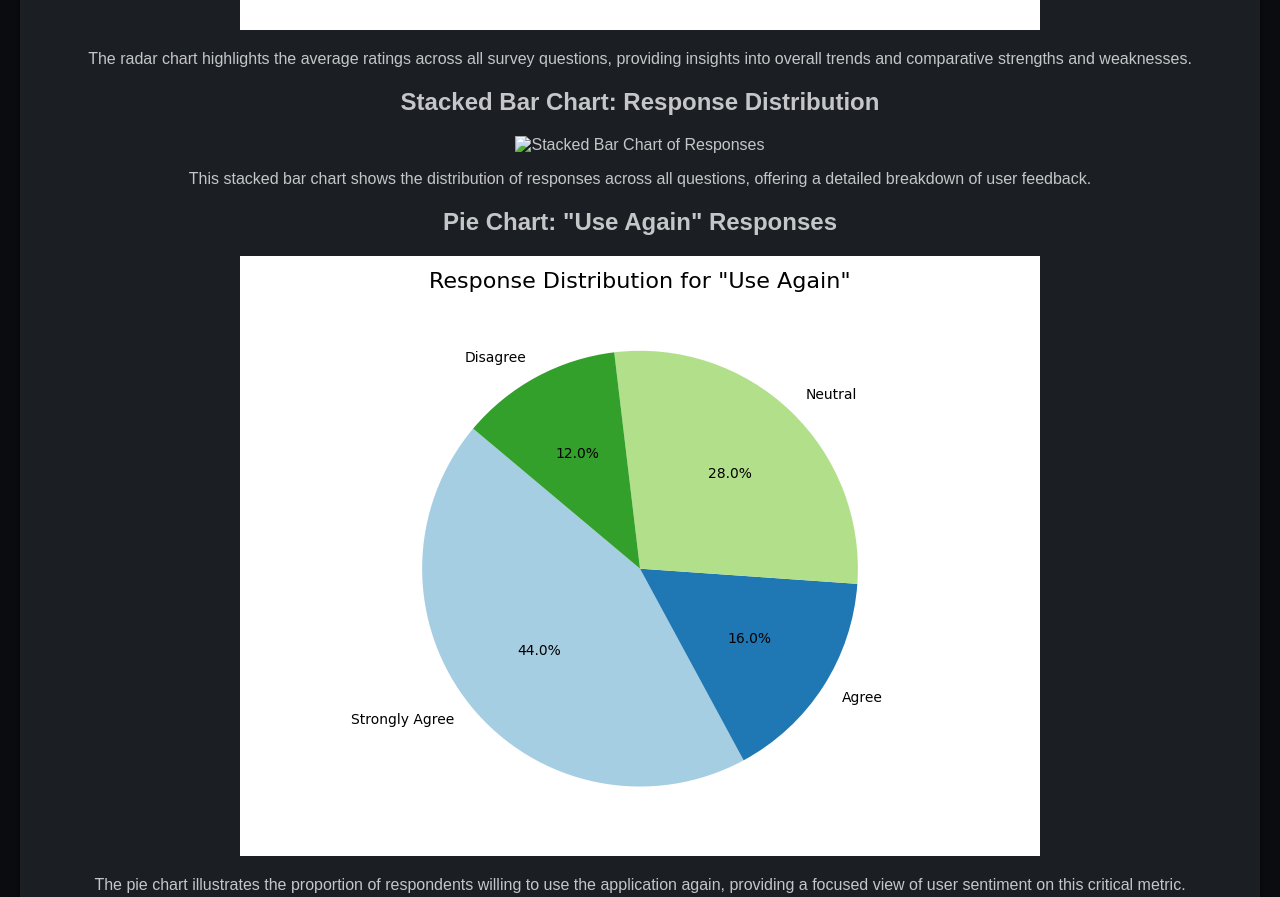
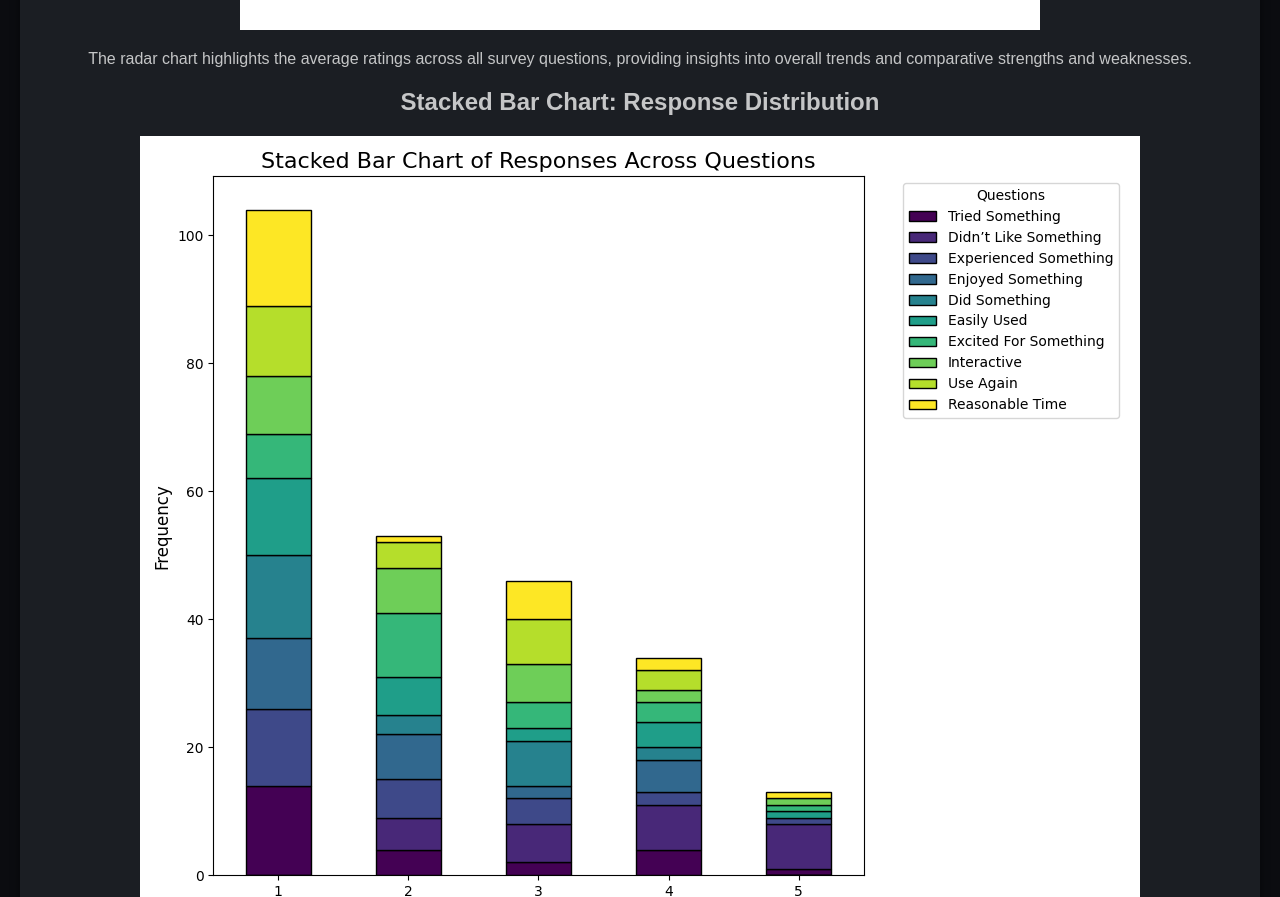
Before and after one commit to MarcEs1999/task-manager-project, a plain HTML site: page Statistical_Analysis.html in a window 1280 px wide. Shown: the part 1020-1917 px from the top of the page. Drawn offline with Linux system fonts and the light colour scheme.

Commit message:
Update Statistical_Analysis.html

```diff
--- a/Statistical_Analysis.html
+++ b/Statistical_Analysis.html
@@ -22,7 +22,7 @@
 
         <section>
             <h2>Stacked Bar Chart: Response Distribution</h2>
-            <img src="Images/stacked_bar_chart.png" alt="Stacked Bar Chart of Responses" class="chart-image">
+            <img src="Images/bar_chart.png" alt="Stacked Bar Chart of Responses" class="chart-image">
             <p>This stacked bar chart shows the distribution of responses across all questions, offering a detailed breakdown of user feedback.</p>
         </section>
 
```
